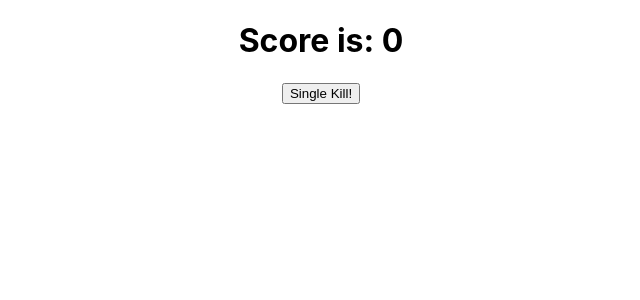
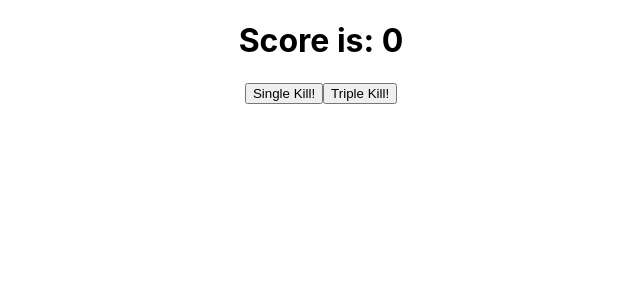
Before and after one commit to NightmanCZ90/Modern-React-Bootcamp, a React (Create React App) app in the folder 08_State_Patterns/state_patterns/: page / in a window 1280 px wide. Shown: the top 300 px of the page, without its empty margins (319-959 px from the left). Built offline with nearby package versions, Linux system fonts and the light colour scheme.

Commit message:
state callback

```diff
--- a/08_State_Patterns/state_patterns/src/ScoreKeeper.js
+++ b/08_State_Patterns/state_patterns/src/ScoreKeeper.js
@@ -3,14 +3,23 @@ import React, { Component } from 'react'
 class ScoreKeeper extends Component {
   constructor(props) {
     super(props);
-    this.state = {score: 0}
+    this.state = {score: 0};
+    this.singleKill = this.singleKill.bind(this);
+    this.tripleKill = this.tripleKill.bind(this);
+  }
+  singleKill(e){
+    this.setState(st => {return {score: st.score + 1}})
+  }
+  tripleKill(e){
+    this.setState(st => {return {score: st.score + 3}})
   }
 
   render(){
     return(
       <div>
         <h1>Score is: {this.state.score}</h1>
-        <button>Single Kill!</button>
+        <button onClick={this.singleKill}>Single Kill!</button>
+        <button onClick={this.tripleKill}>Triple Kill!</button>
       </div>
     )
   }
```
